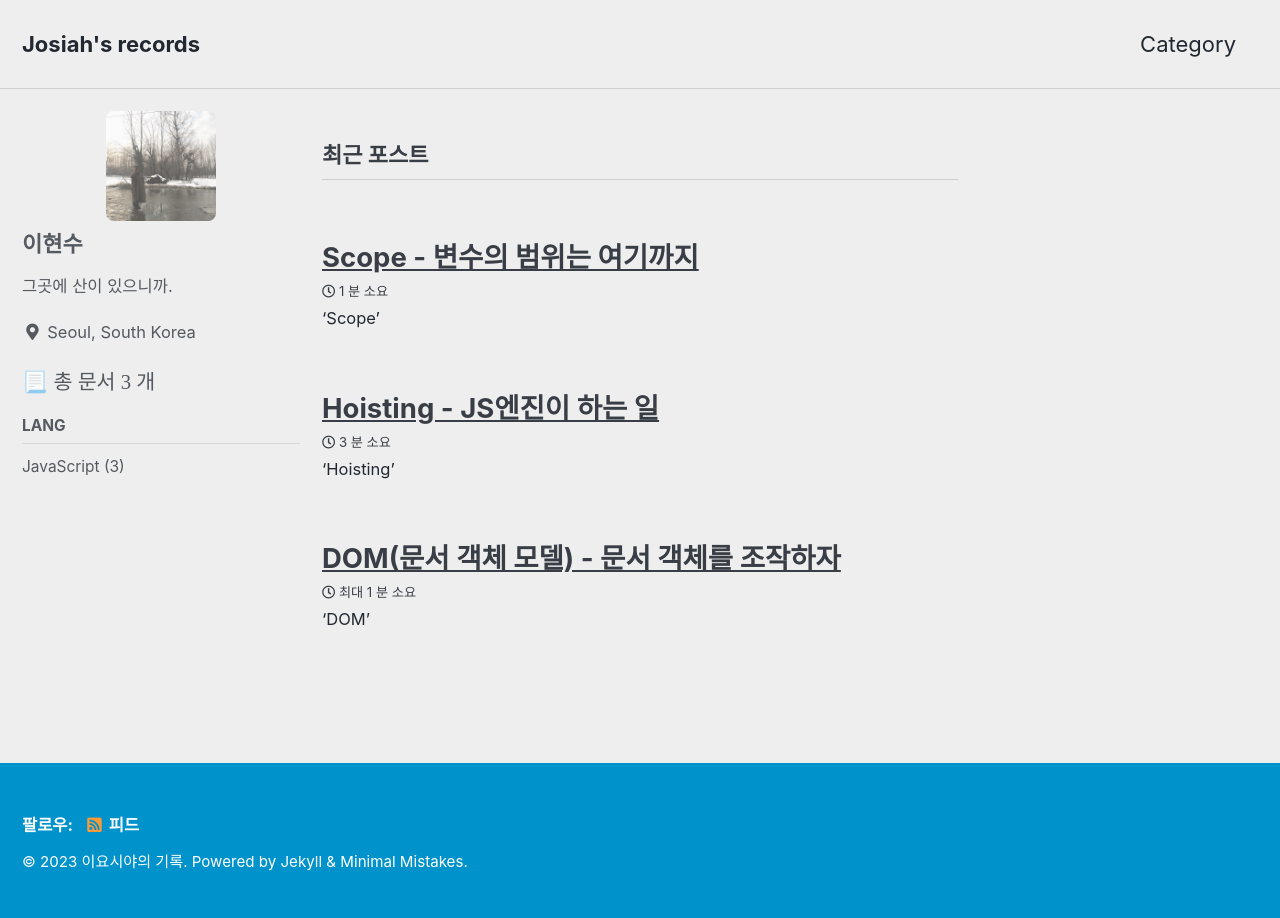
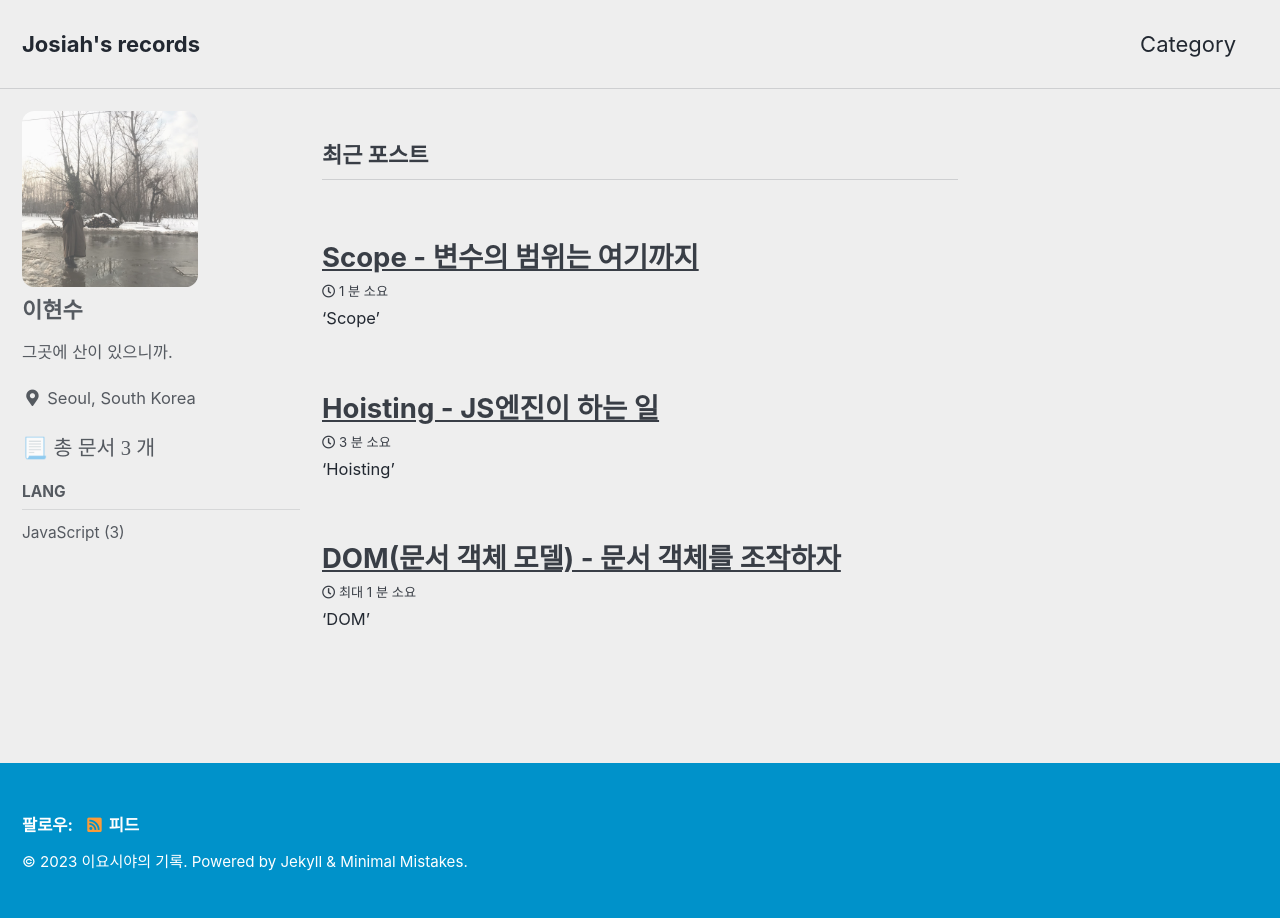
Before and after one commit to josiah-0208/josiah-0208.github.io, a Jekyll site: the page built from index.html, in a window 1280 px wide. Built offline with Jekyll 4.4.1, drawn with Linux system fonts in a browser that asks for light colours; cached includes are drawn as plain includes; the list of posts is cut into pages by our own code.

Commit message:
프로필 이미지 완료

```diff
--- a/_sass/minimal-mistakes/_sidebar.scss
+++ b/_sass/minimal-mistakes/_sidebar.scss
@@ -124,9 +124,8 @@
 .author__avatar {
   display: table-cell;
   vertical-align: top;
-  text-align: center;
-  width: 90px;
-  height: 90px;
+  width: 36px;
+  height: 36px;
 
   @include breakpoint($large) {
     display: block;
@@ -135,7 +134,7 @@
   }
 
   img {
-    max-width: 110px;
+    max-width: 176px;
     border-radius: 7%;
 
     @include breakpoint($large) {
```
